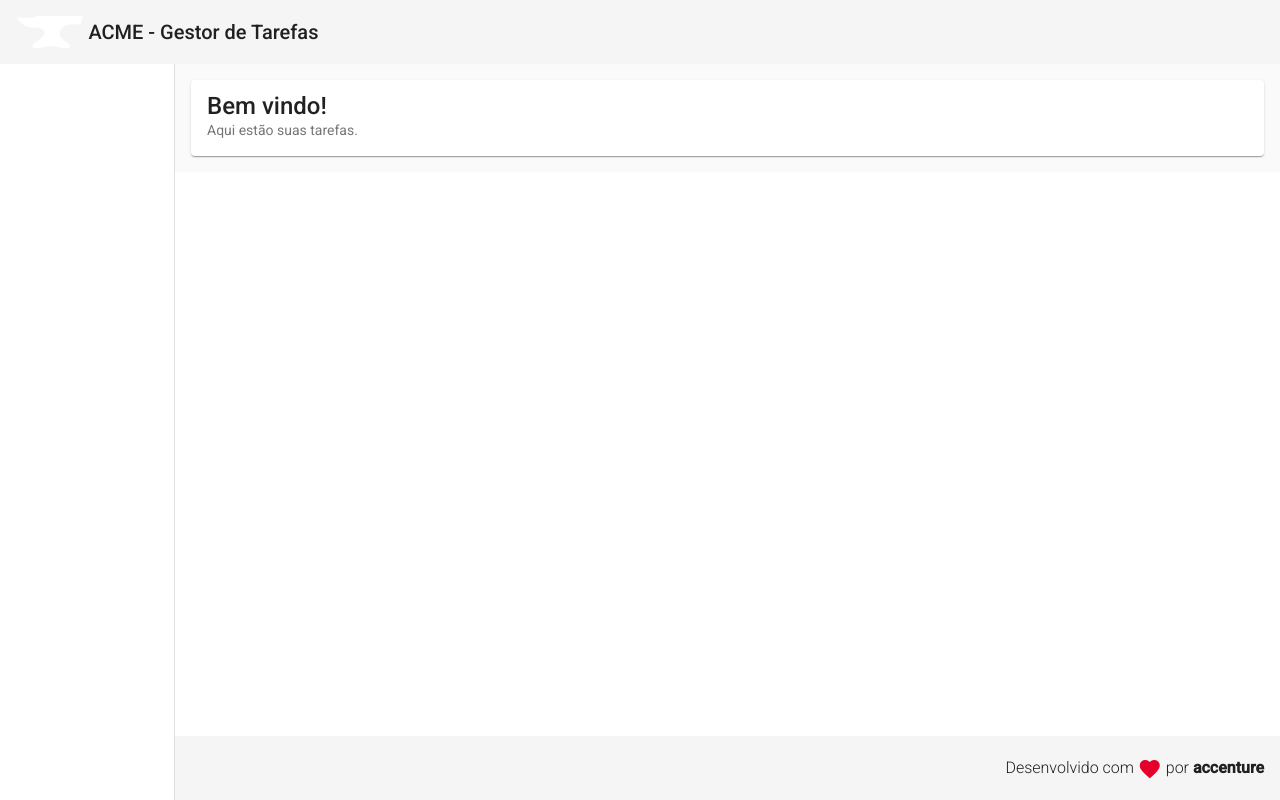
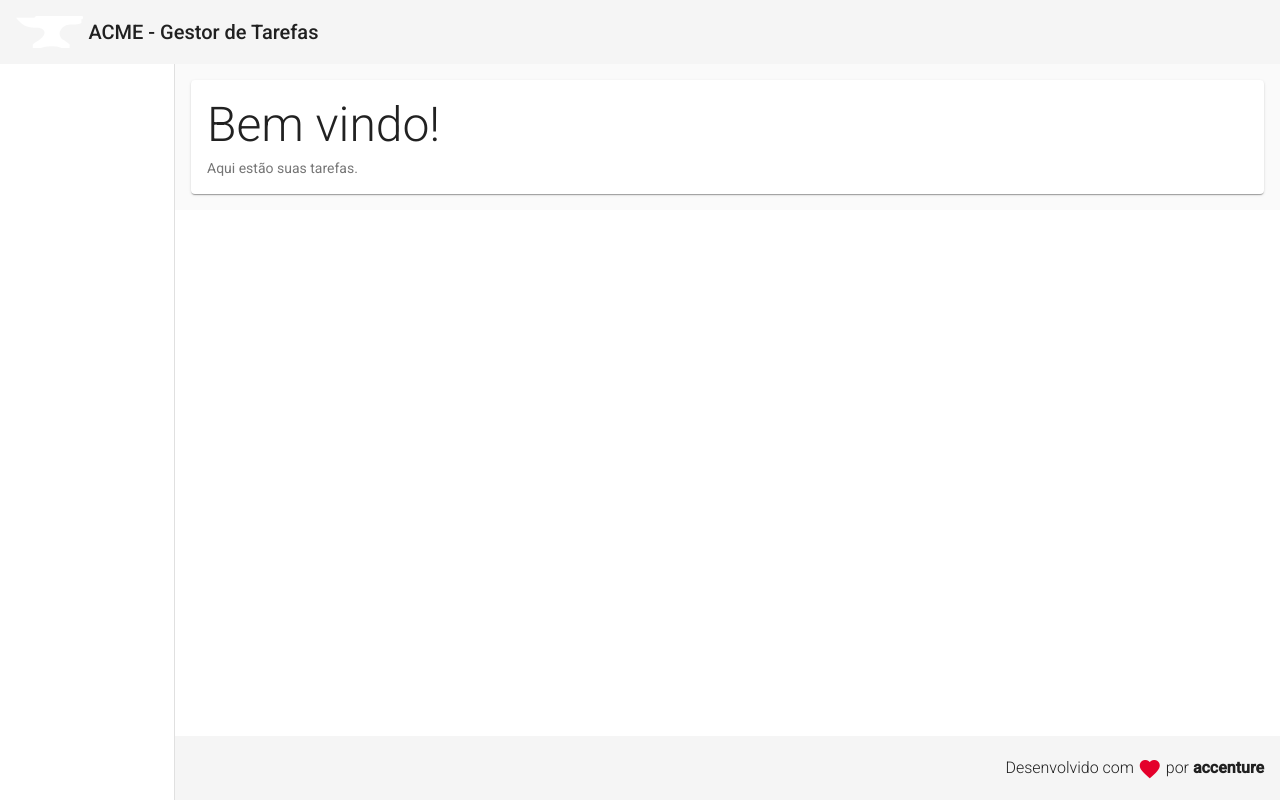
Before and after one commit to jiyamesu/desafio-accenture, an Angular app in the folder taskmanager-web/: page / in a window 1280 px wide. Built offline with nearby package versions, Linux system fonts and the light colour scheme.

Commit message:
Novas classes inseridas: home title, home subtitle.

```diff
--- a/taskmanager-web/src/app/views/home/home.component.css
+++ b/taskmanager-web/src/app/views/home/home.component.css
@@ -0,0 +1,9 @@
+.home .title {
+    font-size: 3rem;
+    font-weight: 300;
+    line-height: 1.2;
+}
+
+.home .subtitle {
+    font: 1rem;
+}
```
